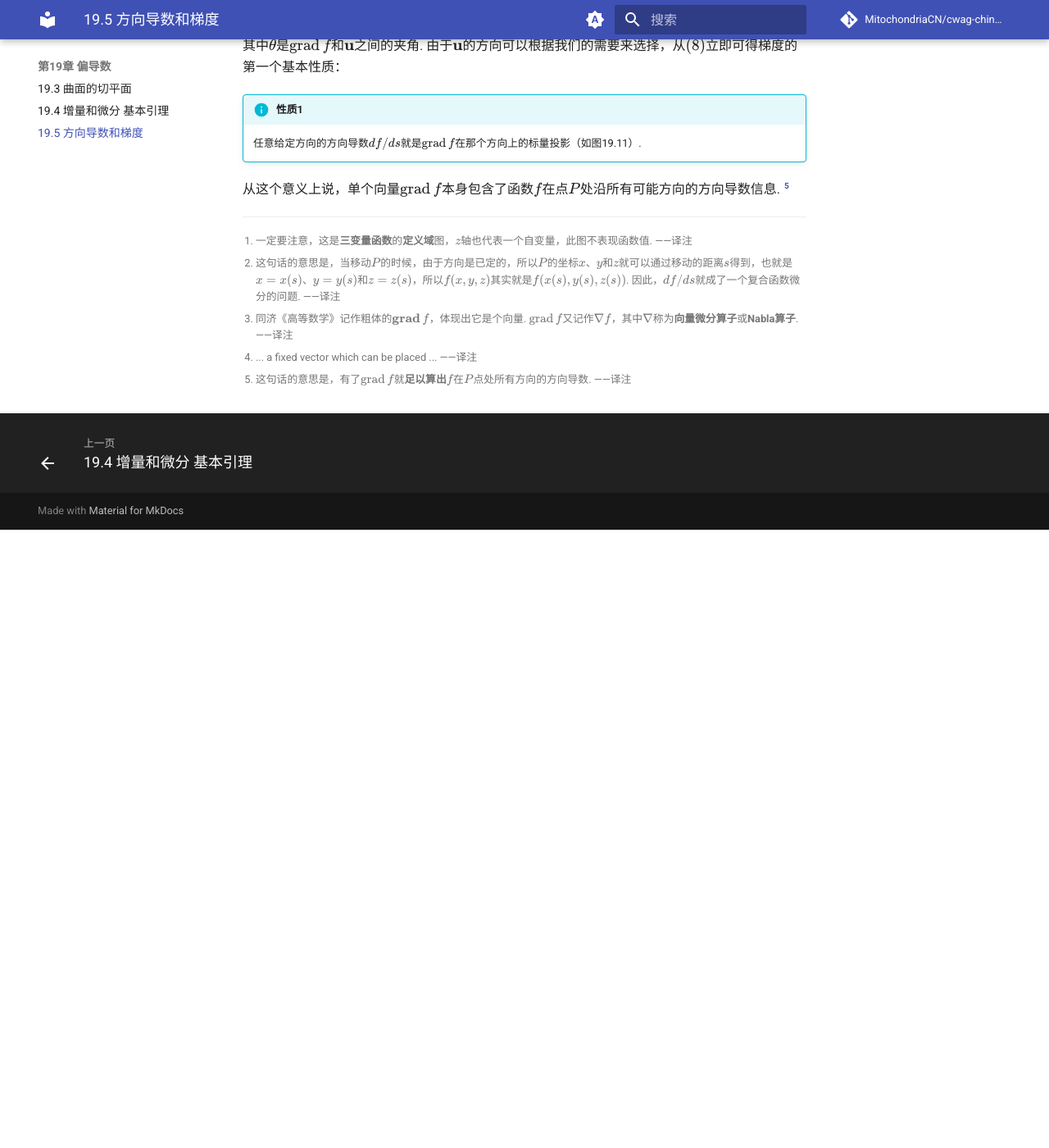
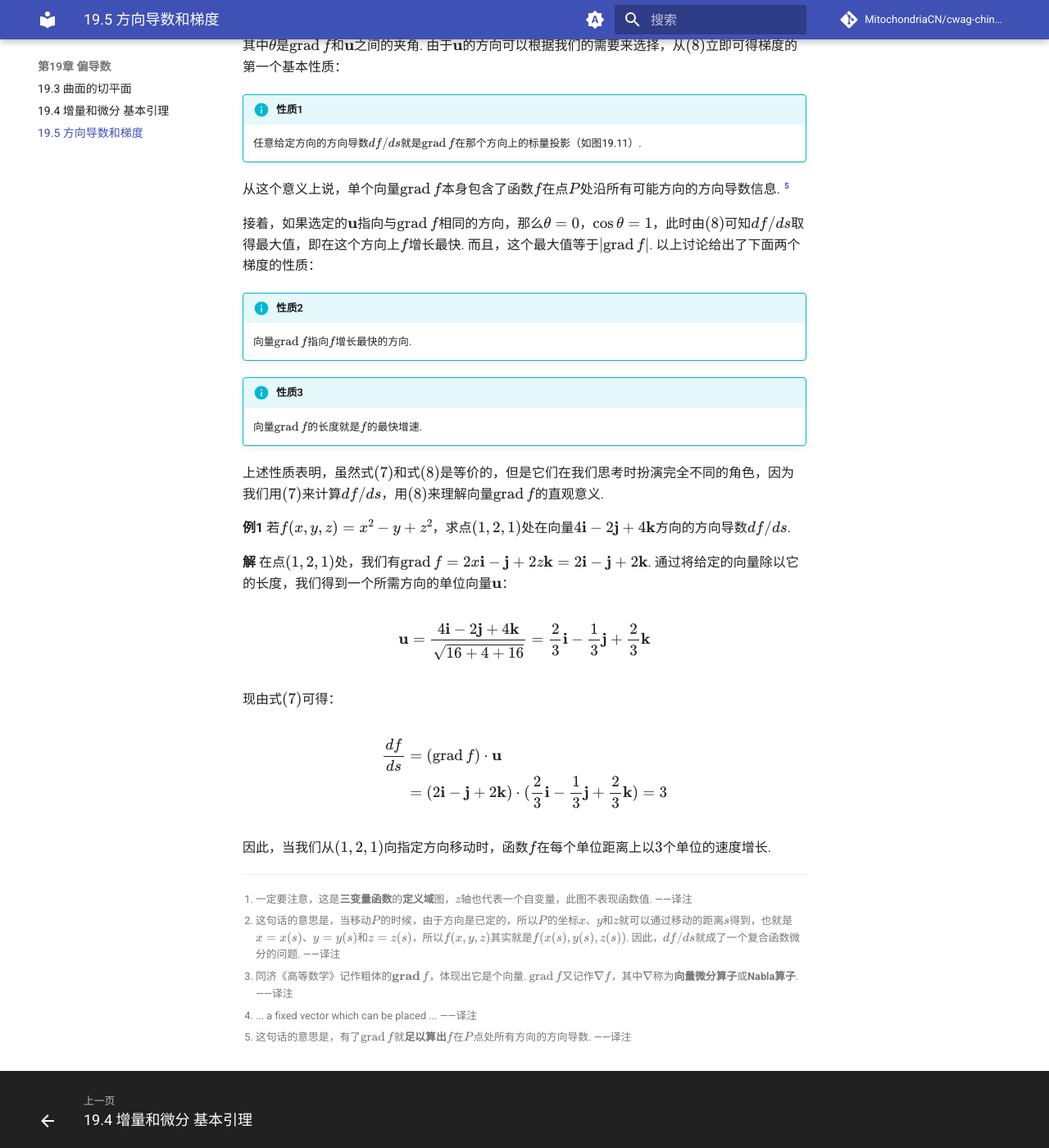
Before and after one commit to MitochondriaCN/cwag-chinese, an MkDocs documentation site: the page built from docs/19/5.md, in a window 1280 px wide and 1400 px high, scrolled down 3609 px. Shown: the whole window at 82% size. Built offline with MkDocs 1.6.1 and Material for MkDocs 9.7.7, drawn with Linux system fonts in a browser that asks for light colours; comment, search, counter and statistics services are not loaded; before the commit the page ends 4255 px from its top, so only the background shows below that.

Commit message:
feat: 19.5部分

```diff
--- a/docs/19/5.md
+++ b/docs/19/5.md
@@ -62,6 +62,32 @@ $$\frac{df}{ds}=|\grad f|\cos \theta \tag{8}$$
 
 从这个意义上说，单个向量$\grad f$本身包含了函数$f$在点$P$处沿所有可能方向的方向导数信息. [^5]
 
+接着，如果选定的$\mathbf{u}$指向与$\grad f$相同的方向，那么$\theta = 0$，$\cos \theta = 1$，此时由$(8)$可知$df/ds$取得最大值，即在这个方向上$f$增长最快. 而且，这个最大值等于$|\grad f|$. 以上讨论给出了下面两个梯度的性质：
+
+!!! info "性质2"
+    向量$\grad f$指向$f$增长最快的方向.
+
+!!! info "性质3"
+    向量$\grad f$的长度就是$f$的最快增速.
+
+上述性质表明，虽然式$(7)$和式$(8)$是等价的，但是它们在我们思考时扮演完全不同的角色，因为我们用$(7)$来计算$df/ds$，用$(8)$来理解向量$\grad f$的直观意义.
+
+**例1** 若$f(x,y,z)=x^2-y+z^2$，求点$(1,2,1)$处在向量$4\mathbf{i}-2\mathbf{j}+4\mathbf{k}$方向的方向导数$df/ds$.
+
+**解** 在点$(1,2,1)$处，我们有$\grad f=2x\mathbf{i}-\mathbf{j}+2z\mathbf{k}=2\mathbf{i}-\mathbf{j}+2\mathbf{k}$. 通过将给定的向量除以它的长度，我们得到一个所需方向的单位向量$\mathbf{u}$：
+
+$$\mathbf{u}=\frac{4\mathbf{i}-2\mathbf{j}+4\mathbf{k}}{\sqrt{16+4+16}}=\frac{2}{3}\mathbf{i}-\frac{1}{3}\mathbf{j}+\frac{2}{3}\mathbf{k}$$
+
+现由式$(7)$可得：
+
+$$
+\begin{align}
+\frac{df}{ds} &= (\grad f)\cdot \mathbf{u} \\
+&= (2\mathbf{i}-\mathbf{j}+2\mathbf{k}) \cdot (\frac{2}{3}\mathbf{i}-\frac{1}{3}\mathbf{j}+\frac{2}{3}\mathbf{k}) = 3
+\end{align}
+$$
+
+因此，当我们从$(1,2,1)$向指定方向移动时，函数$f$在每个单位距离上以$3$个单位的速度增长.
 
 
 [^1]: 一定要注意，这是**三变量函数**的**定义域**图，$z$轴也代表一个自变量，此图不表现函数值. ——译注
```
